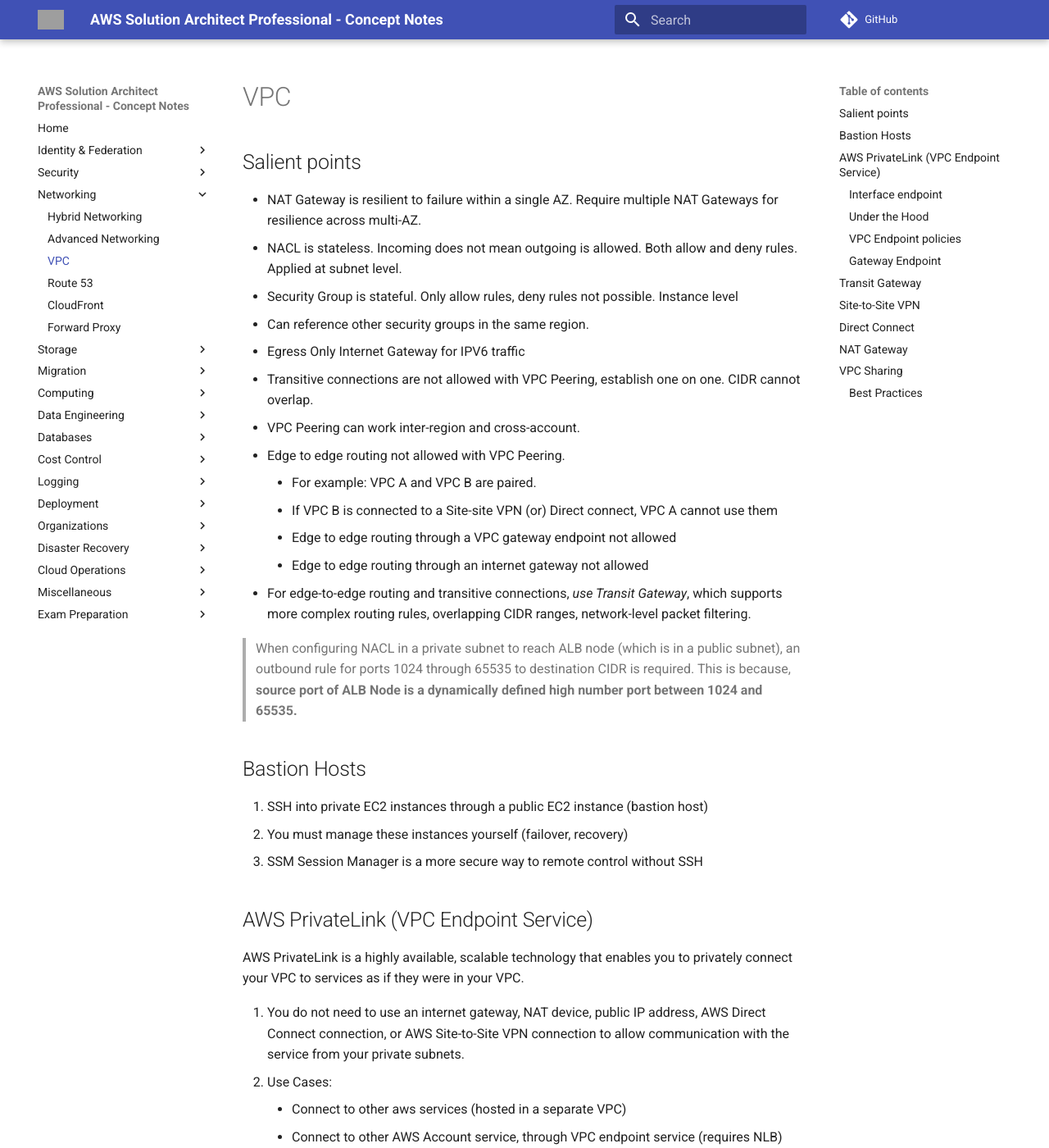
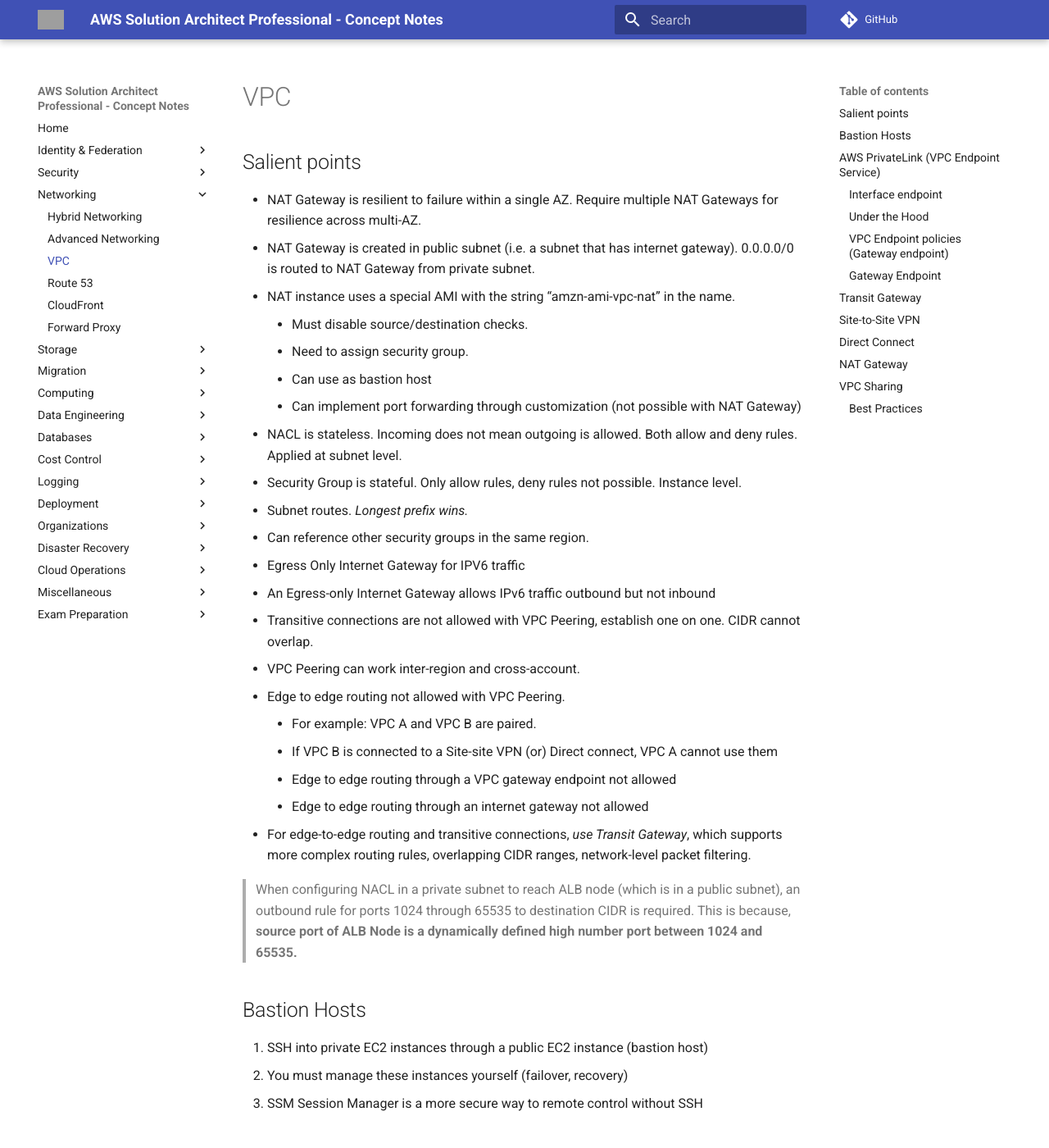
Before and after one commit to jeyabalajis/aws-certified-sa-pro-notes, an MkDocs documentation site: the page built from docs/network/vpc.md, in a window 1280 px wide and 1400 px high. Shown: the whole window at 82% size. Built offline with MkDocs 1.6.1 and Material for MkDocs 9.7.7, drawn with Linux system fonts in a browser that asks for light colours; comment, search, counter and statistics services are not loaded; some of the changed text lies outside the part shown; grey boxes are pictures that could not be loaded.

Commit message:
Update vpc.md

```diff
--- a/docs/network/vpc.md
+++ b/docs/network/vpc.md
@@ -2,10 +2,18 @@
 
 ## Salient points
 - NAT Gateway is resilient to failure within a single AZ. Require multiple NAT Gateways for resilience across multi-AZ.
+- NAT Gateway is created in public subnet (i.e. a subnet that has internet gateway). 0.0.0.0/0 is routed to NAT Gateway from private subnet.
+- NAT instance uses a special AMI with the string “amzn-ami-vpc-nat” in the name.
+    - Must disable source/destination checks.
+    - Need to assign security group.
+    - Can use as bastion host
+    - Can implement port forwarding through customization (not possible with NAT Gateway)
 - NACL is stateless. Incoming does not mean outgoing is allowed. Both allow and deny rules. Applied at subnet level.
-- Security Group is stateful. Only allow rules, deny rules not possible. Instance level
+- Security Group is stateful. Only allow rules, deny rules not possible. Instance level.
+- Subnet routes. _Longest prefix wins._
 - Can reference other security groups in the same region.
 - Egress Only Internet Gateway for IPV6 traffic
+- An Egress-only Internet Gateway allows IPv6 traffic outbound but not inbound
 - Transitive connections are not allowed with VPC Peering, establish one on one. CIDR cannot overlap.
 - VPC Peering can work inter-region and cross-account.
 - Edge to edge routing not allowed with VPC Peering.
@@ -35,13 +43,13 @@
 4. Service consumers create interface VPC endpoints to connect to the endpoint services (created in service provider account)
 5. You can configure Amazon Route 53 to route domain traffic to a VPC endpoint.
 6. If the NLB is in multiple AZ, and the ENI in multiple AZ, the solution is fault tolerant!
-7. NLB on the service provider side and VPC endpoint on the service consumer side.
+7. **NLB on the service provider side and VPC endpoint on the service consumer side. **
 
 ### Interface endpoint
 
 1. An elastic network interface with a private IP address that serves as an entry point for traffic destined to a supported AWS service, endpoint service, or AWS Marketplace service.
 2. Leverage security groups for security
-3. Uses Private DNS
+3. Uses Private DNS entries to redirect traffic.
 4. Interface can be accessed from Direct Connect and Site-to-Site VPN, through intra-region VPC peering connections from Nitro instances, and through inter-region VPC peering connections from any type of instance.
 
 ### Under the Hood
@@ -51,7 +59,7 @@
 - The hosted zone contains a record set for the default DNS name for the service (for example, ec2.us-east-1.amazonaws.com) that resolves to the private IP addresses of the endpoint network interfaces in your VPC. **This enables you to make requests to the service using its default DNS hostname instead of the endpoint-specific DNS hostnames.**
 - With Private DNS enabled on the endpoint, instances can send requests AWS services through the interface endpoint using either the default DNS hostname or the endpoint-specific DNS hostname.
 
-### VPC Endpoint policies
+### VPC Endpoint policies (Gateway endpoint)
 - Does not replace IAM Policies or resource based policies.
 - use aws:SourceVpc in S3 bucket policies to allow access only from endpoint (more secure)
 
@@ -59,8 +67,10 @@
 
 ### Gateway Endpoint
 1. Works only for S3 and DynamoDB
-2. Gateway is defined at VPC Level and must update route table entries
-3. Gateway endpoint **cannot** be extended out of a VPC (VPN, DX, TGW, peering)
+2. Gateway is defined at VPC Level and must update route table entries with prefix list.
+3. A Prefix List is a collection of CIDR blocks that can be used to configure VPC security groups, VPC route tables, and AWS Transit Gateway route tables and can be shared with other AWS accounts using Resource Access Manager (RAM).
+4. Gateway endpoint **cannot** be extended out of a VPC (VPN, DX, TGW, peering)
+5. Gateway endpoint employs routing and requires prefix lists in the route table to redirect traffic.
 
 ## Transit Gateway
 - Works with Direct Connect Gateway, VPN connections
```
